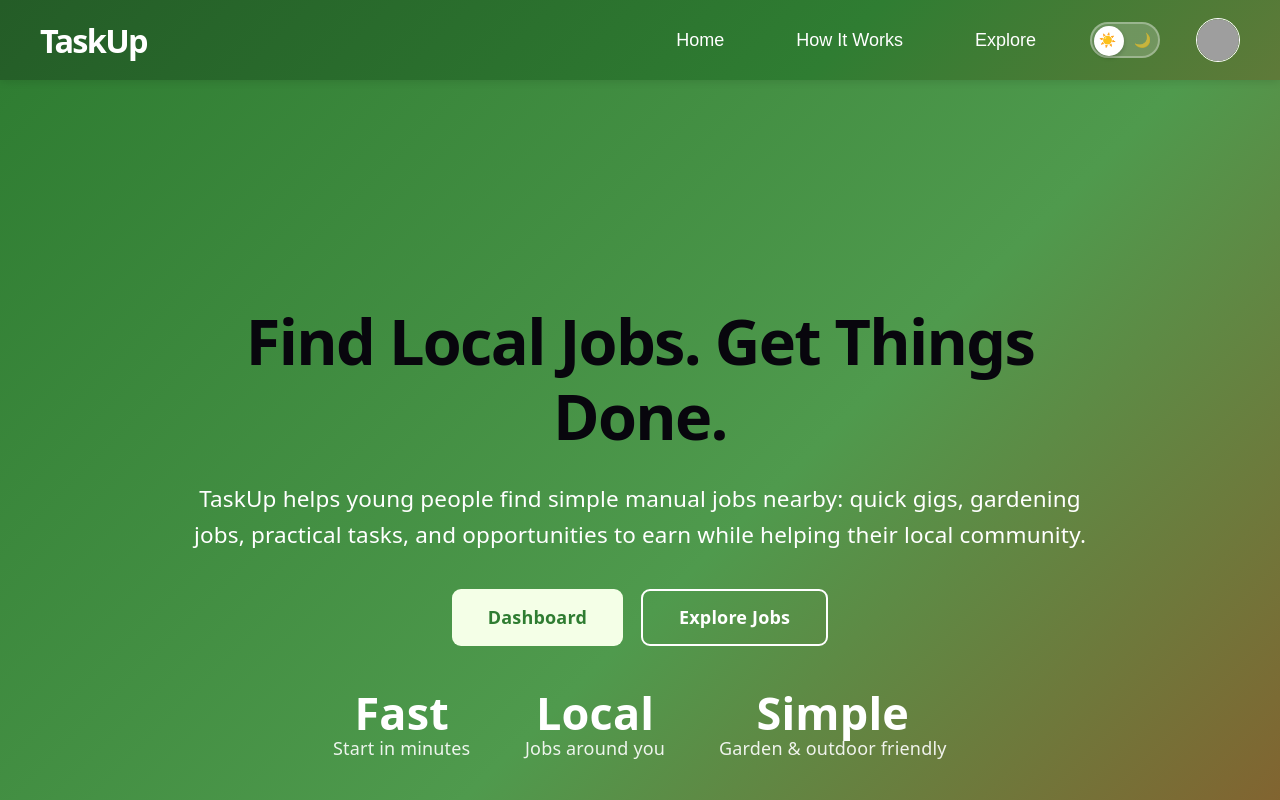
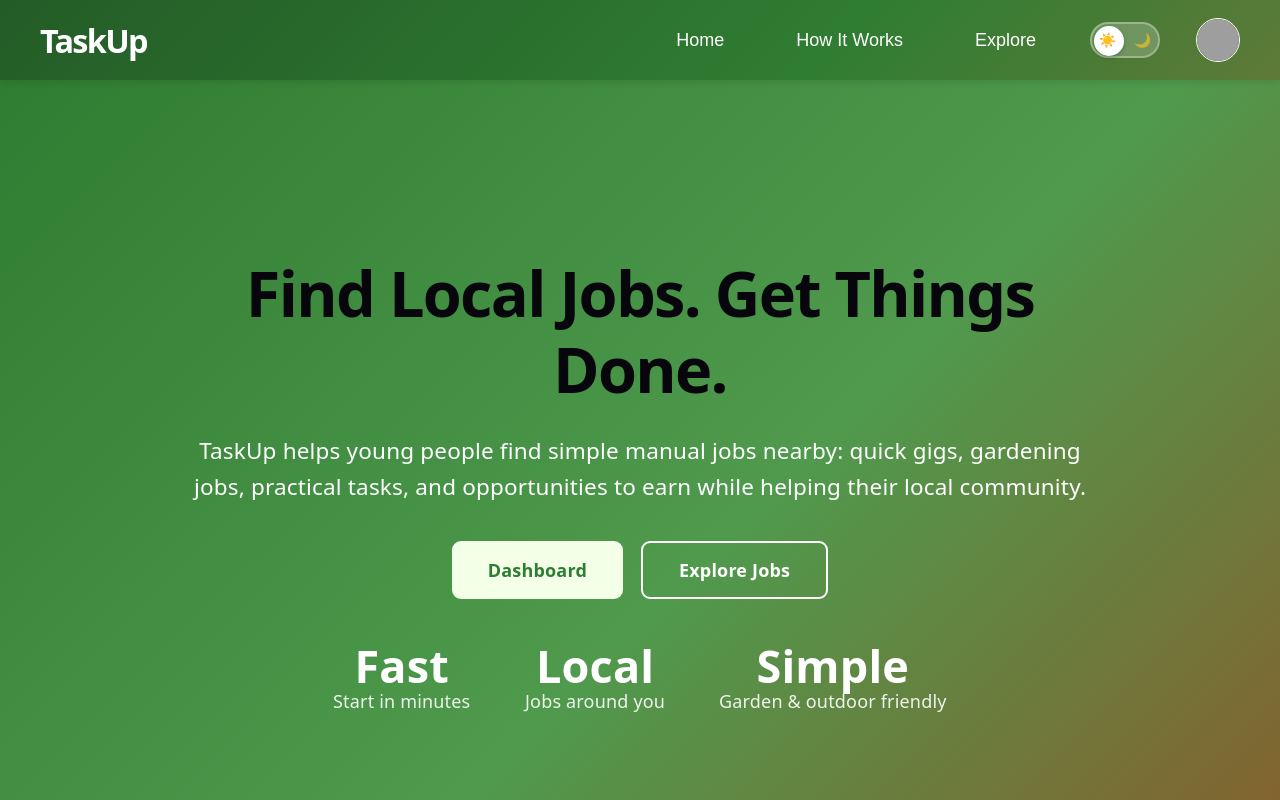
Before and after one commit to Nataso08/TaskUp, a React (Vite) app: page / in a window 1280 px wide. Shown: the top 800 px of the page. Built offline with nearby package versions, Linux system fonts and the light colour scheme; grey boxes are pictures that could not be loaded.

Commit message:
Corrected home padding

```diff
--- a/src/pages/Home.css
+++ b/src/pages/Home.css
@@ -271,7 +271,7 @@
 .hero-section {
   background: linear-gradient(135deg, #2f7d32 0%, #4f9a4d 55%, #8b5a2b 100%);
   color: white;
-  padding: 2rem;
+  padding: 1.5rem 2rem 2rem 2rem;
   text-align: center;
   min-height: 100vh;
   display: flex;
@@ -310,6 +310,7 @@
 .hero-title {
   font-size: 3.5rem;
   font-weight: 800;
+  margin-top: -2.5rem;
   margin-bottom: 1.5rem;
   line-height: 1.2;
   animation: slideInUp 1.1s cubic-bezier(0.34, 1.56, 0.64, 1) 0.35s both;
```
